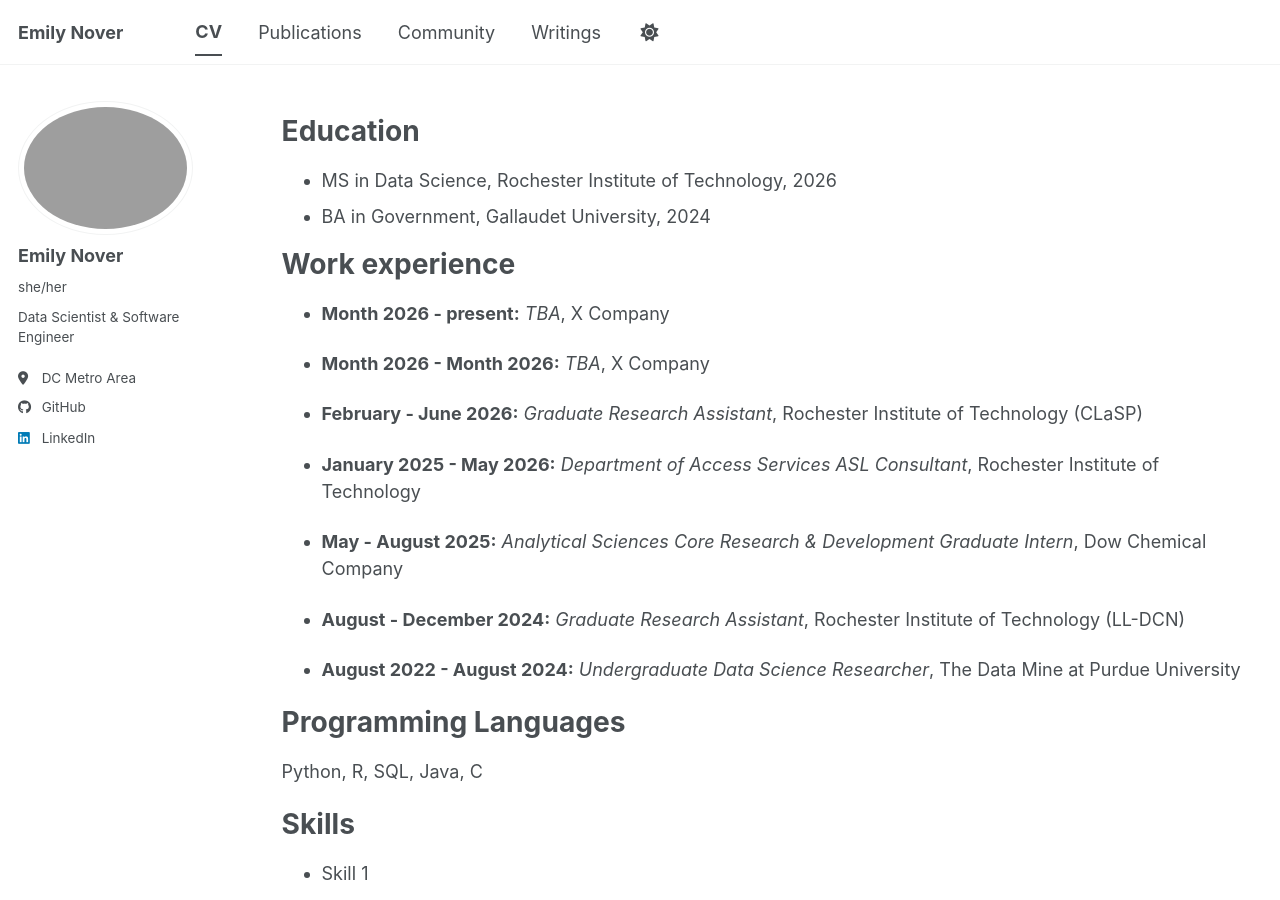
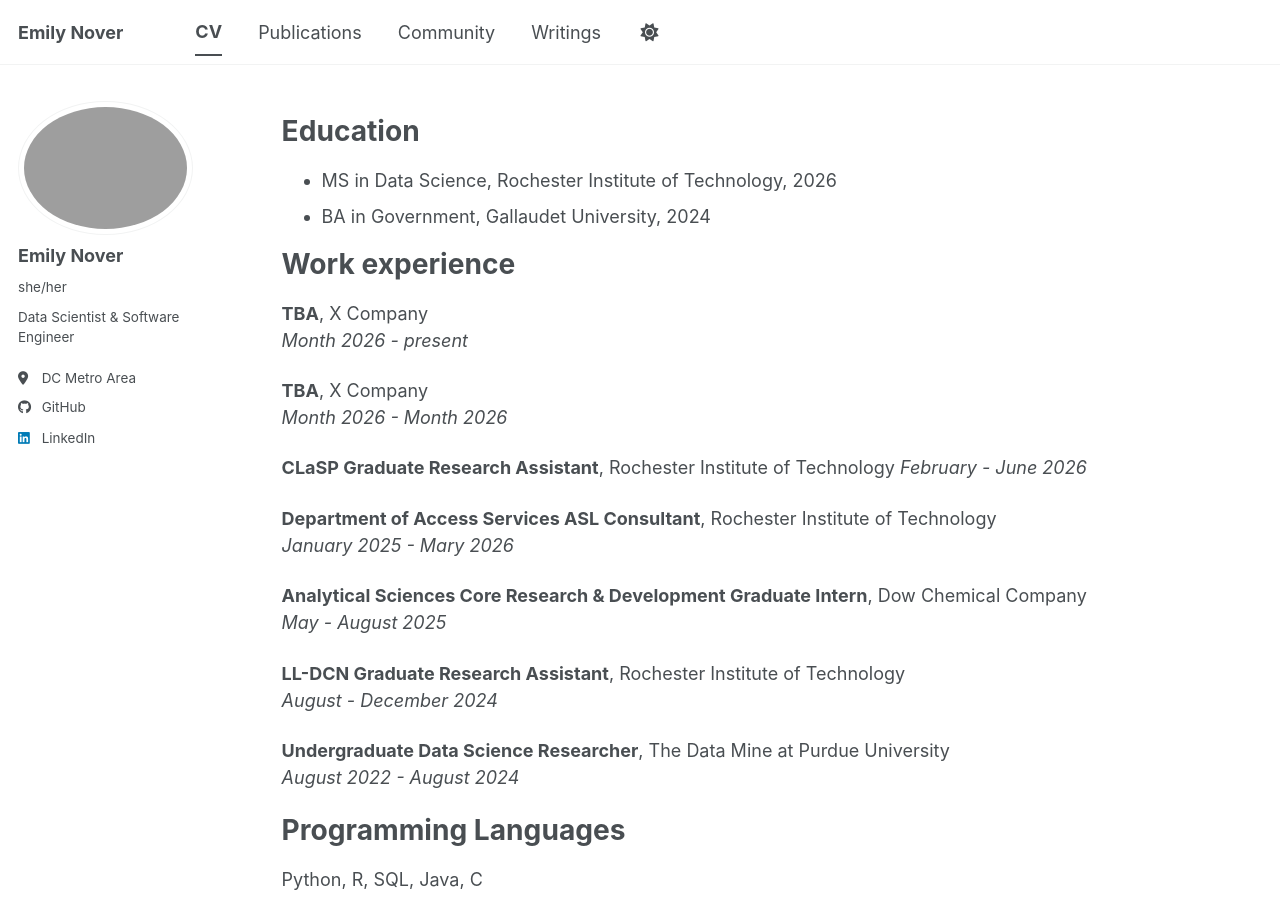
Before and after one commit to drblitx/drblitx.github.io, a Jekyll site: the page built from _pages/cv.md, in a window 1280 px wide and 900 px high. Built offline with Jekyll 4.4.1, drawn with Linux system fonts in a browser that asks for light colours; a script bundle is joined from its source files by our own code; library files that are not in the unit come from our copies.

Commit message:
formatting for cv

```diff
--- a/_pages/cv.md
+++ b/_pages/cv.md
@@ -13,19 +13,26 @@
 
 
 # Work experience
-* **Month 2026 - present:** _TBA_, X Company
+**TBA**, X Company
+_Month 2026 - present_
 
-* **Month 2026 - Month 2026:** _TBA_, X Company
+**TBA**, X Company
+_Month 2026 - Month 2026_
 
-* **February - June 2026:** _Graduate Research Assistant_, Rochester Institute of Technology (CLaSP)
+**CLaSP Graduate Research Assistant**, Rochester Institute of Technology
+_February - June 2026_
 
-* **January 2025 - May 2026:** _Department of Access Services ASL Consultant_, Rochester Institute of Technology
+**Department of Access Services ASL Consultant**, Rochester Institute of Technology
+_January 2025 - Mary 2026_
 
-* **May - August 2025:** _Analytical Sciences Core Research & Development Graduate Intern_, Dow Chemical Company
+**Analytical Sciences Core Research & Development Graduate Intern**, Dow Chemical Company
+_May - August 2025_
 
-* **August - December 2024:** _Graduate Research Assistant_, Rochester Institute of Technology (LL-DCN)
+**LL-DCN Graduate Research Assistant**, Rochester Institute of Technology
+_August - December 2024_
 
-* **August 2022 - August 2024:** _Undergraduate Data Science Researcher_, The Data Mine at Purdue University
+**Undergraduate Data Science Researcher**, The Data Mine at Purdue University
+_August 2022 - August 2024_
 
 
 # Programming Languages
```
